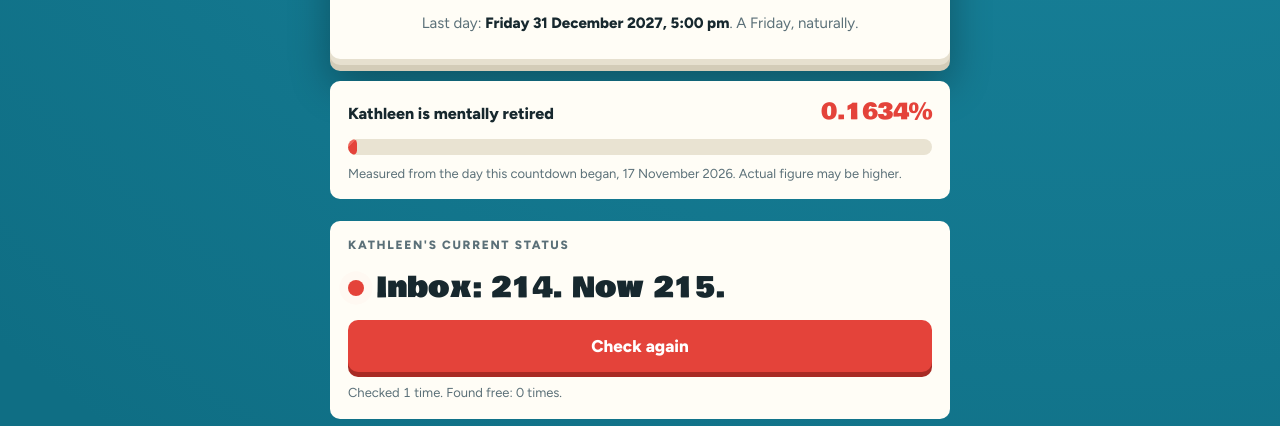
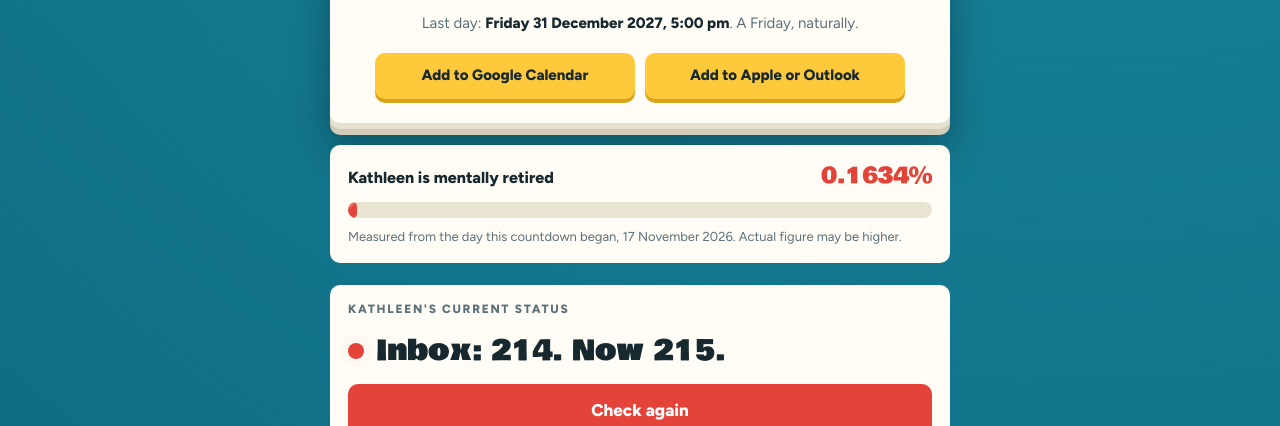
Before and after one commit to forgeframehq/kathleen-countdown, a plain HTML site: page index.html in a window 1280 px wide. Shown: the part 674-1100 px from the top of the page. Drawn offline with Linux system fonts and the light colour scheme.

Commit message:
Add add-to-calendar buttons for the retirement date
Co-Authored-By: Claude Fable 5.2 <noreply@anthropic.com>
Claude-Session: https://claude.ai/code/session_01Kh61o3YtErRjkJ2FA41M1o

```diff
--- a/index.html
+++ b/index.html
@@ -104,6 +104,15 @@
   .clock span { font-size: 11px; letter-spacing: .12em; text-transform: uppercase; color: #cfdfe3; }
   .lastday { color: var(--muted); font-size: 15px; margin: 6px 0 0; }
   .lastday strong { color: var(--ink); }
+
+  .cal-links { display: flex; gap: 10px; flex-wrap: wrap; justify-content: center; margin-top: 8px; }
+  .cal-links a {
+    flex: 1 1 200px; max-width: 260px;
+    font-weight: 800; font-size: 15px; text-decoration: none;
+    color: var(--ink); background: var(--sun);
+    padding: 12px 14px; border-radius: 10px; box-shadow: 0 4px 0 #d9a51f;
+  }
+  .cal-links a:active { transform: translateY(2px); box-shadow: 0 2px 0 #d9a51f; }
 
   /* Mentally-retired meter */
   .meter {
@@ -217,6 +226,10 @@
         <div><b id="s">00</b><span>seconds</span></div>
       </div>
       <p class="lastday">Last day: <strong>Friday 31 December 2027, 5:00 pm</strong>. A Friday, naturally.</p>
+      <div class="cal-links">
+        <a href="https://calendar.google.com/calendar/render?action=TEMPLATE&amp;text=Kathleen%20Faries%20retires&amp;dates=20271231T170000/20271231T180000&amp;details=Wheels%20up.%20Kathleen%27s%20last%20day%20at%20work%20ends%20at%205%20pm.%20Live%20countdown%3A%20https%3A%2F%2Fkathleenisretiring.com%2F" target="_blank" rel="noopener">Add to Google Calendar</a>
+        <a href="https://kathleenisretiring.com/kathleen-retires.ics">Add to Apple or Outlook</a>
+      </div>
     </div>
   </section>
 
```
Also changed, not shown: 1 other file.
